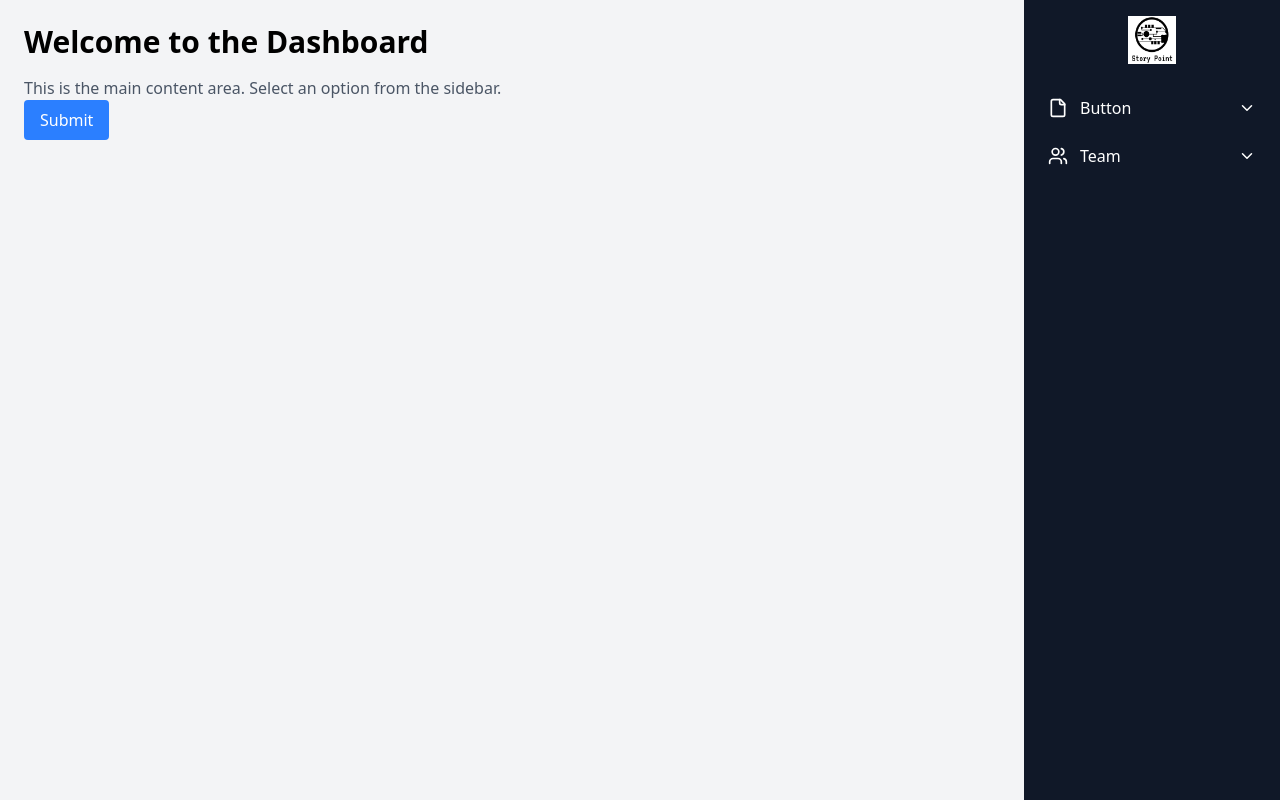
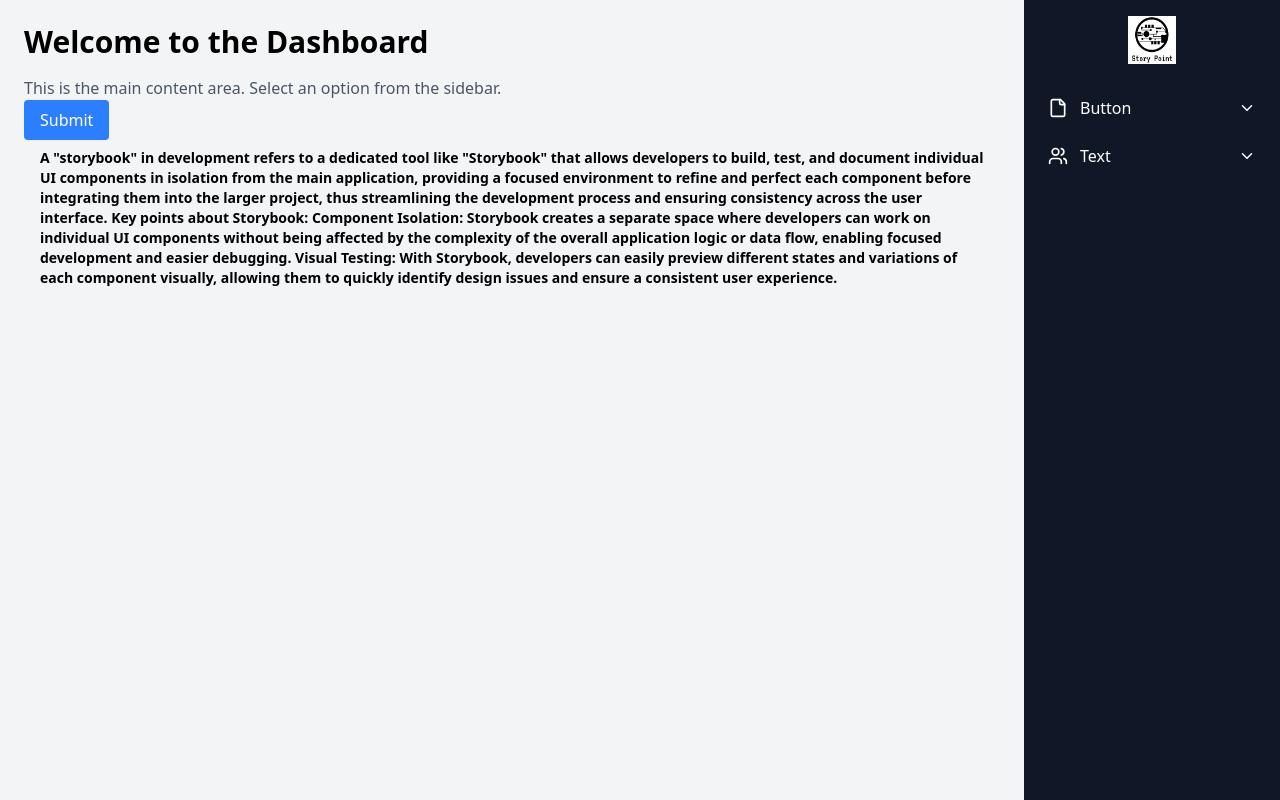
Before and after one commit to ishapaghdal/practice-story-book, a React (Vite) app: page / in a window 1280 px wide. Built offline with nearby package versions, Linux system fonts and the light colour scheme.

Commit message:
feature textbox

```diff
--- a/src/App.tsx
+++ b/src/App.tsx
@@ -1,4 +1,6 @@
 
+// import { Route } from 'react-router-dom';
+// import { Routes } from 'react-router-dom';
 import './App.css'
 import MainComponent from './components/main/MainComponent'
 import SideBarComponent from './components/side-bar/SideBarComponent'
@@ -7,17 +9,23 @@ import { useState } from 'react'
 function App() {
 
   const [selectedStyle , setSelectedStyle] = useState("primary");
-
+  const [selectedTextStyle , setSelectedTextStyle] = useState("sm");
   const onSelectedStyle = (value : string) =>{
     setSelectedStyle(value);
     console.log("on selected style changed in app" , value);
 
   }
 
+  const onSelectedTextStyle = (value : any) =>{
+    setSelectedTextStyle(value);
+    console.log("on selected text style changed in app" , value);
+  }
+
   return (
     <div className="flex h-screen bg-gray-100">
-      <MainComponent selectedStyle = {selectedStyle}/>
-      <SideBarComponent onSelectedStyle = {onSelectedStyle}/>
+      <MainComponent selectedStyle={selectedStyle} selectedTextStyle={selectedTextStyle}/>
+      <SideBarComponent onSelectedStyle={onSelectedStyle} onSelectedTextStyle={onSelectedTextStyle}/>
+
     </div >
   )
 }
--- /dev/null
+++ b/src/components/Text/Text.ts
@@ -0,0 +1,12 @@
+export const textStyles:  Record<string,string> = {
+
+  "sm" : "px-4 py-2 text-sm font-bold",
+  "md" : "px-4 py-2 text-md font-bold",
+  "lg" : "px-4 py-2 text-lg font-bold",
+  "xl" : "px-4 py-2 text-xl font-bold",
+  "2xl" : "px-4 py-2 text-2xl font-bold",
+  "3xl" : "px-4 py-2 text-3xl font-bold",
+  "4xl" : "px-4 py-2 text-4xl font-bold",
+  "5xl" : "px-4 py-2 text-5xl font-bold",
+
+};
--- /dev/null
+++ b/src/components/Text/TextBox.tsx
@@ -0,0 +1,34 @@
+
+  import { textStyles } from "./Text";
+
+interface TextProps {
+  selectedTextStyle: "sm" | "md" | "lg" | "xl" | "2xl" | "3xl" | "4xl" | "5xl";
+}
+
+const TextBox = ({ selectedTextStyle }: TextProps) => {
+  // console.log("button", typeof(String(selectedStyle)));
+  console.log(selectedTextStyle.toString());
+
+  console.log(textStyles[selectedTextStyle]);
+
+  return (
+    <div className={textStyles[selectedTextStyle]}>
+      A "storybook" in development refers to a dedicated tool like "Storybook"
+      that allows developers to build, test, and document individual UI
+      components in isolation from the main application, providing a focused
+      environment to refine and perfect each component before integrating them
+      into the larger project, thus streamlining the development process and
+      ensuring consistency across the user interface. Key points about
+      Storybook: Component Isolation: Storybook creates a separate space where
+      developers can work on individual UI components without being affected by
+      the complexity of the overall application logic or data flow, enabling
+      focused development and easier debugging. Visual Testing: With Storybook,
+      developers can easily preview different states and variations of each
+      component visually, allowing them to quickly identify design issues and
+      ensure a consistent user experience.
+
+    </div>
+  );
+};
+
+export default TextBox;
--- a/src/components/button/buttonStyles.ts
+++ b/src/components/button/buttonStyles.ts
@@ -12,4 +12,7 @@ export const buttonStyles :  Record<string,string> = {
     "delete" : "px-4 py-2 bg-red-500 text-white rounded hover:bg-red-600",
     "success" : "px-4 py-2 bg-green-500 text-white rounded hover:bg-green-600",
     "warning" : "px-4 py-2 bg-yellow-500 text-white rounded hover:bg-yellow-600",
+    "sm" : "px-4 py-2 text-sm font-bold",
+    "md" : "px-4 py-2 text-md font-bold",
+    "lg" : "px-4 py-2 text-lg font-bold",
   };
--- a/src/components/main/MainComponent.tsx
+++ b/src/components/main/MainComponent.tsx
@@ -1,7 +1,15 @@
 import Button from "../button/Button";
-const MainComponent = ({ selectedStyle }) => {
+import TextBox from "../Text/TextBox";
+
+
+interface MainComponentProps {
+  selectedStyle: any;
+  selectedTextStyle: any;
+}
+
+const MainComponent = ({ selectedStyle, selectedTextStyle }: MainComponentProps) => {
   console.log(selectedStyle);
-
+  console.log(selectedTextStyle);
   return (
     <main className="flex-1 p-6 overflow-auto">
       <h1 className="text-3xl font-semibold mb-4">Welcome to the Dashboard</h1>
@@ -10,7 +18,7 @@ const MainComponent = ({ selectedStyle }) => {
       </p>
 
       <Button selectedStyle = {selectedStyle} />
-
+      <TextBox selectedTextStyle = {selectedTextStyle} />
       {/* Placeholder Routes (You can customize these later)
           <Routes>
             <Route path="/" element={<Dashboard />} />
--- a/src/components/side-bar/SideBarComponent.tsx
+++ b/src/components/side-bar/SideBarComponent.tsx
@@ -1,11 +1,12 @@
 import { useState } from "react";
 import { ChevronDown, ChevronUp, File, Users } from "lucide-react";
-import { Link } from "react-router-dom";
+
 import { buttonStyles } from "../button/buttonStyles";
+import { textStyles } from "../Text/Text";
 
-const Sidebar = ({ onSelectedStyle }) => {
+const Sidebar = ({ onSelectedStyle , onSelectedTextStyle }: any) => {
   console.log(buttonStyles);
-
+  console.log(textStyles);
   const [openDropdown, setOpenDropdown] = useState<string | null>(null);
 
   const toggleDropdown = (menu: string) => {
@@ -43,7 +44,7 @@ const Sidebar = ({ onSelectedStyle }) => {
               {Object.keys(buttonStyles).map((key) => (
                 <button
                   onClick={() => {
-                    onSelectedStyle({ key });
+                    onSelectedStyle( key );
                   }}
                   className="block p-2 w-full text-left rounded-lg hover:bg-gray-700"
                 >
@@ -75,7 +76,7 @@ const Sidebar = ({ onSelectedStyle }) => {
           <div className="flex items-center justify-between p-2 rounded-lg hover:bg-gray-800">
             <div className="flex items-center space-x-3">
               <Users size={20} />
-              <span>Team</span>
+              <span>Text</span>
             </div>
             {openDropdown === "team" ? (
               <ChevronUp size={18} />
@@ -85,19 +86,72 @@ const Sidebar = ({ onSelectedStyle }) => {
           </div>
           {openDropdown === "team" && (
             <div className="ml-6 space-y-2">
-              <Link
-                to="/team/developers"
-                className="block p-2 rounded-lg hover:bg-gray-700"
+             <button
+                onClick={() => {
+                  onSelectedTextStyle("sm");
+                }}
+                className="block p-2 w-full text-left rounded-lg hover:bg-gray-700"
               >
-                Developers
-              </Link>
-              <Link
-                to="/team/designers"
-                className="block p-2 rounded-lg hover:bg-gray-700"
+                 sm
+              </button>
+              <button
+                onClick={() => {
+                  onSelectedTextStyle("md");
+                }}
+                className="block p-2 w-full text-left rounded-lg hover:bg-gray-700"
               >
-                Designers
-              </Link>
+                md
+              </button>
+              <button
+                onClick={() => {
+                  onSelectedTextStyle("lg");
+                }}
+                className="block p-2 w-full text-left rounded-lg hover:bg-gray-700"
+              >
+                lg
+              </button>
+              <button
+                onClick={() => {
+                  onSelectedTextStyle("xl");
+                }}
+                className="block p-2 w-full text-left rounded-lg hover:bg-gray-700"
+              >
+                xl
+              </button>
+              <button
+                onClick={() => {
+                  onSelectedTextStyle("2xl");
+                }}
+                className="block p-2 w-full text-left rounded-lg hover:bg-gray-700"
+              >
+                2xl
+              </button>
+              <button
+                onClick={() => {
+                  onSelectedTextStyle("3xl");
+                }}
+                className="block p-2 w-full text-left rounded-lg hover:bg-gray-700"
+              >
+                3xl
+              </button>
+              <button
+                onClick={() => {
+                  onSelectedTextStyle("4xl");
+                }}
+                className="block p-2 w-full text-left rounded-lg hover:bg-gray-700"
+              >
+                4xl
+              </button>
+              <button
+                onClick={() => {
+                  onSelectedTextStyle("5xl");
+                }}
+                className="block p-2 w-full text-left rounded-lg hover:bg-gray-700"
+              >
+                5xl
+              </button>
             </div>
+
           )}
         </div>
       </nav>
```
